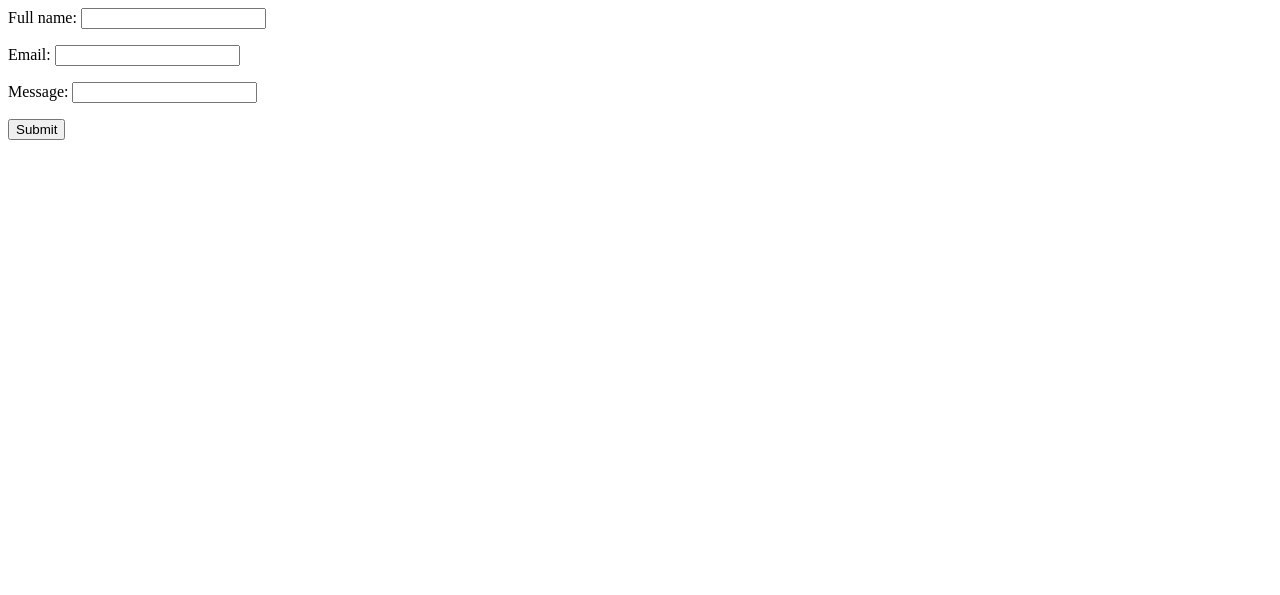
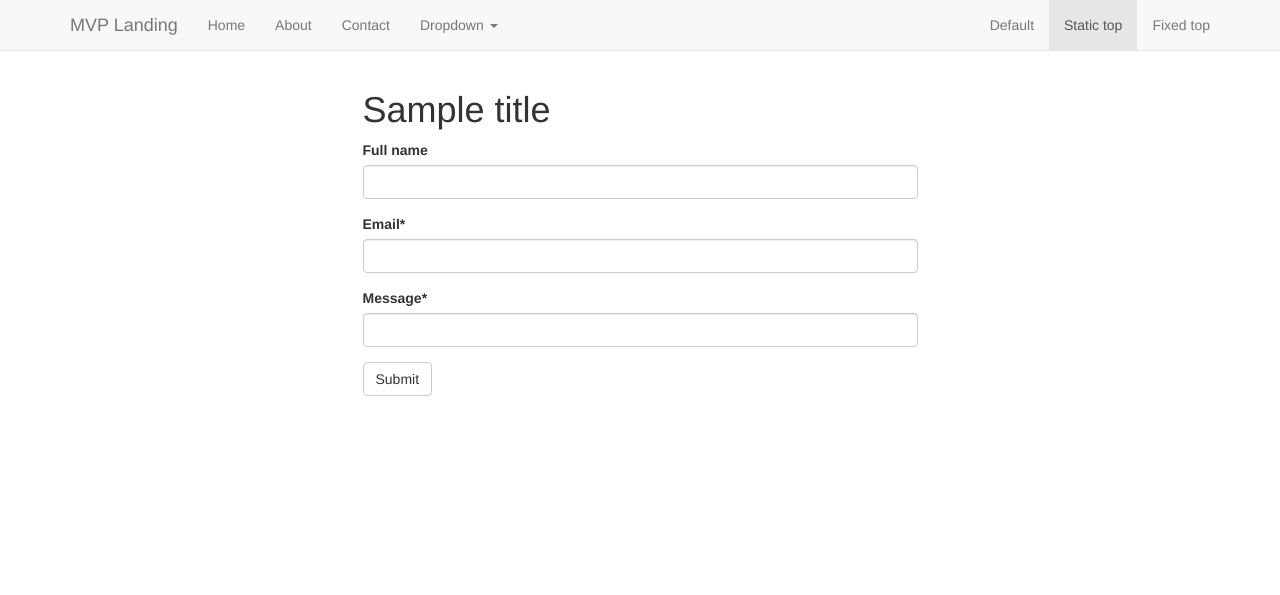
Before and after one commit to jafrancov/trydjango18, a Django app: template templates/forms.html in a window 1280 px wide. Shown: the top 595 px of the page. Before the commit the page ends 140 px from the top, so only its background shows below. Run offline with Django 3.2, Linux system fonts and the light colour scheme; tables that the repository leaves empty hold one stand-in row (values such as "Sample post"); the template is opened without the code that fills it: values that come from a table or form of the project are taken from there, most other values are stand-ins (such as "Sample title", 1, 10 or a date in 2020); some libraries are stand-ins or nearby versions.

Commit message:
Lesson 26 - Styling MVP Landing P2

```diff
--- a/newsletter/views.py
+++ b/newsletter/views.py
@@ -27,6 +27,8 @@ def home(request):
 
 
 def contact(request):
+    title = "Contact Us"
+    title_align_center = True
     form = ContactForm(request.POST or None)
     if form.is_valid():
         # for key, value in form.cleaned_data.iteritems():
@@ -49,6 +51,8 @@ def contact(request):
                   fail_silently=False)
     context = {
         "form": form,
+        "title": title,
+        "title_align_center": title_align_center,
     }
 
     return render(request, "forms.html", context)
--- a/templates/base.html
+++ b/templates/base.html
@@ -25,11 +25,6 @@
 
     <div class="container">
       {% block jumbotron %}
-      <!-- Main component for a primary marketing message or call to action -->
-      <div class="jumbotron">
-        {% block jumbotron_content %}
-        {% endblock %}
-      </div>
       {% endblock %}
       {% block content %}
       {% endblock %}
--- a/templates/forms.html
+++ b/templates/forms.html
@@ -1,5 +1,16 @@
+{% extends "base.html" %}
+{% load crispy_forms_tags %}
 
-<form method="post" action=''>{% csrf_token %}
-    {{ form.as_p }}
-    <input type="submit" value="Submit">
-</form>
+{% block content %}
+<div class="row">
+    <div class="col-sm-6 col-sm-offset-3">
+        {% if title %}
+        <h1 class="{% if title_align_center %}text-align-center{% endif %}">{{ title }}</h1>
+        {% endif %}
+        <form method="post" action=''>{% csrf_token %}
+            {{ form|crispy }}
+            <input class="btn btn-default" type="submit" value="Submit">
+        </form>
+    </div>
+</div>
+{% endblock %}
```
Also changed, not shown: templates/home.html (+3 -4 lines).
